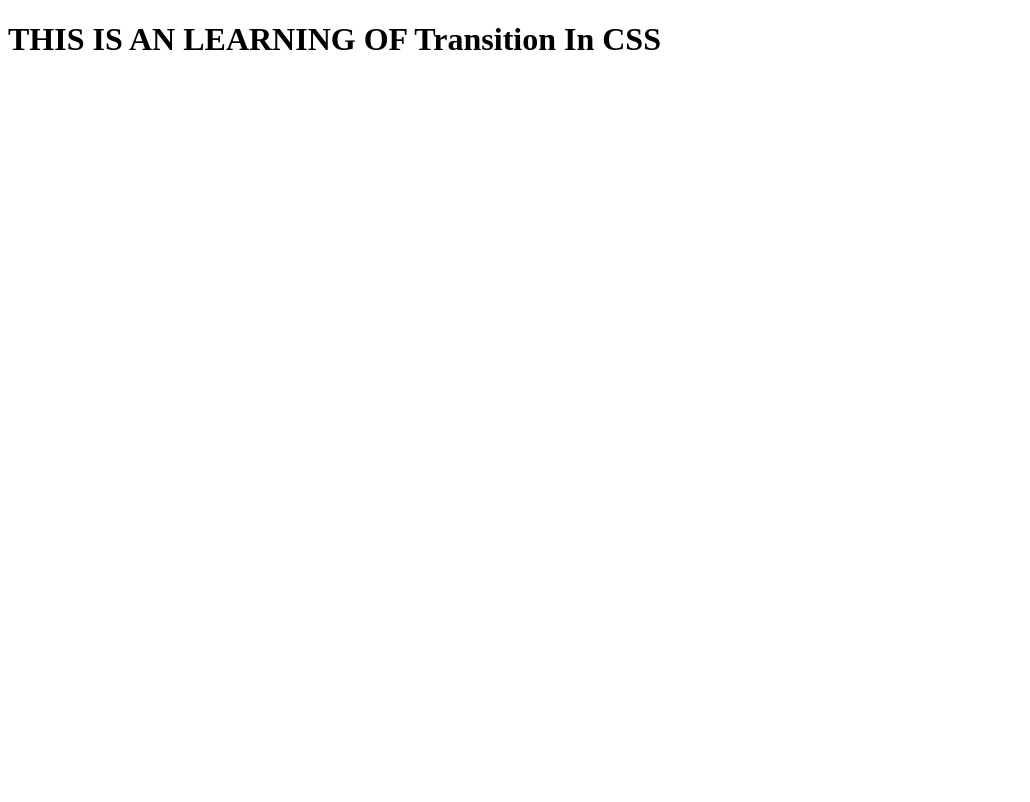
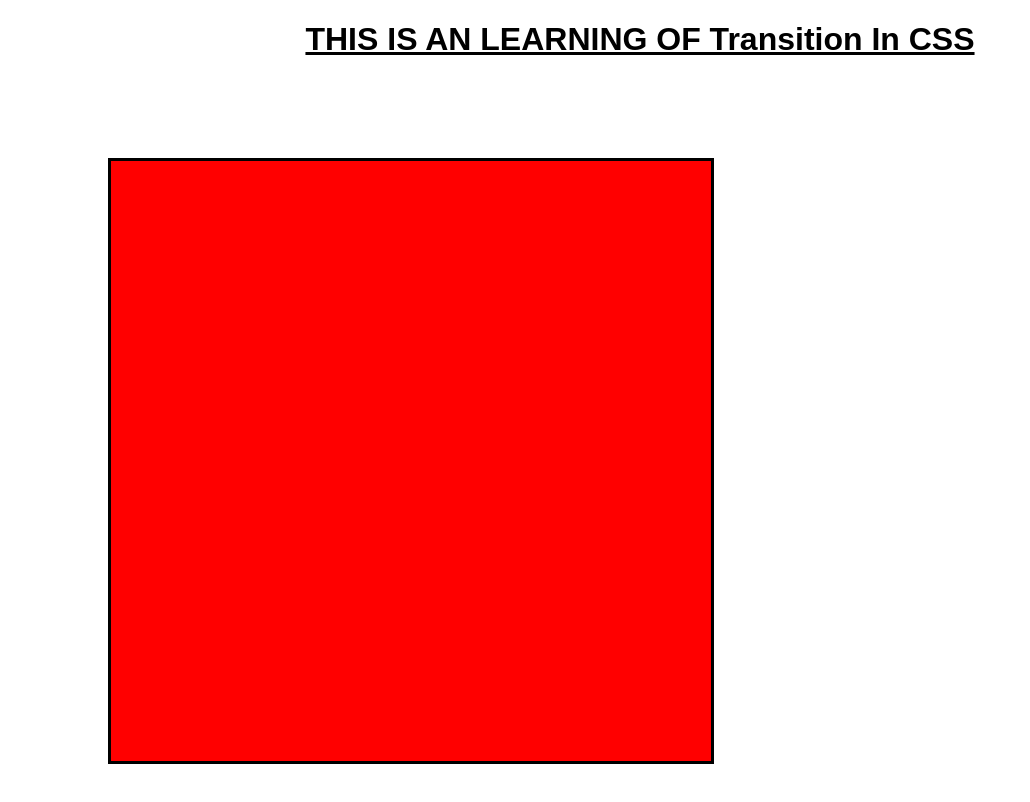
Before and after one commit to DeepakRoy58/web-dev-practice, a plain HTML site: page CSS-(P-2)/TRANSITION/transition.html in a window 1280 px wide. Shown: the whole page, without its empty margins (0-1030 px from the left). Drawn offline with Linux system fonts and the light colour scheme.

Commit message:
Updated learnings in Transitions

```diff
--- a/CSS-(P-2)/TRANSITION/transition.html
+++ b/CSS-(P-2)/TRANSITION/transition.html
@@ -5,8 +5,38 @@
     <meta name="viewport" content="width=device-width, initial-scale=1.0">
     <title>Transition In CSS</title>
 </head>
+
+<style>
+      .box{
+        width:400px ;
+        height:400px;
+        margin: 100px;
+        padding: 100px;
+        border: 3px solid black;
+        background-color: #ff0000;
+        transition: all 2s ease-in-out 1s;
+
+    }
+
+    .box:hover{
+        width: 1200px;
+        height: 800px;
+        background-color: #ff00bf;
+    }
+
+    h1{
+        font-family: Arial, Helvetica, sans-serif;
+        text-align: center;
+        justify-content: center;
+        text-decoration: underline;
+    }
+</style>
+
 <body>
     <h1>THIS IS AN LEARNING OF Transition In CSS</h1>
 
+    <div class="box">
+
+    </div>
 </body>
 </html>
```
